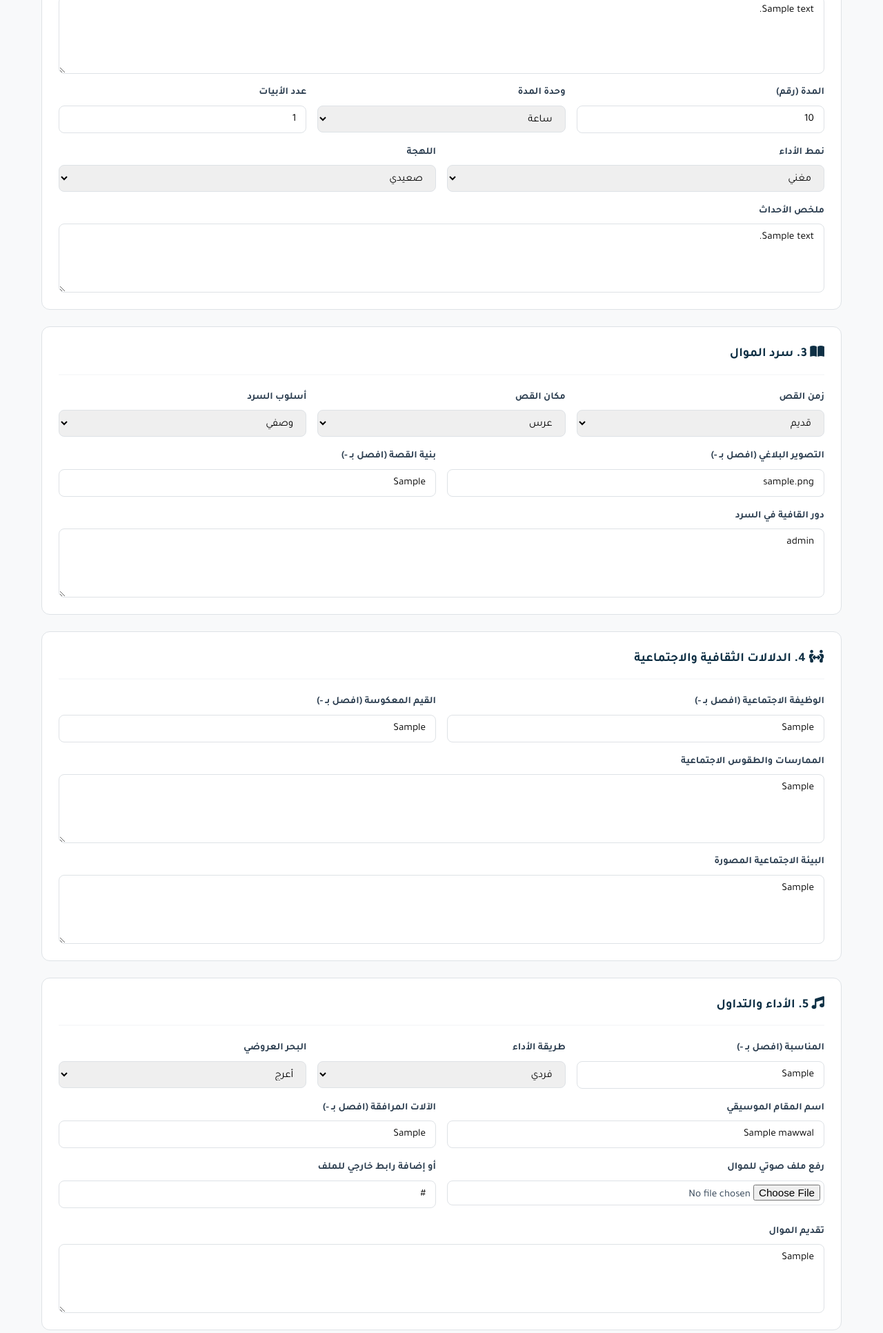
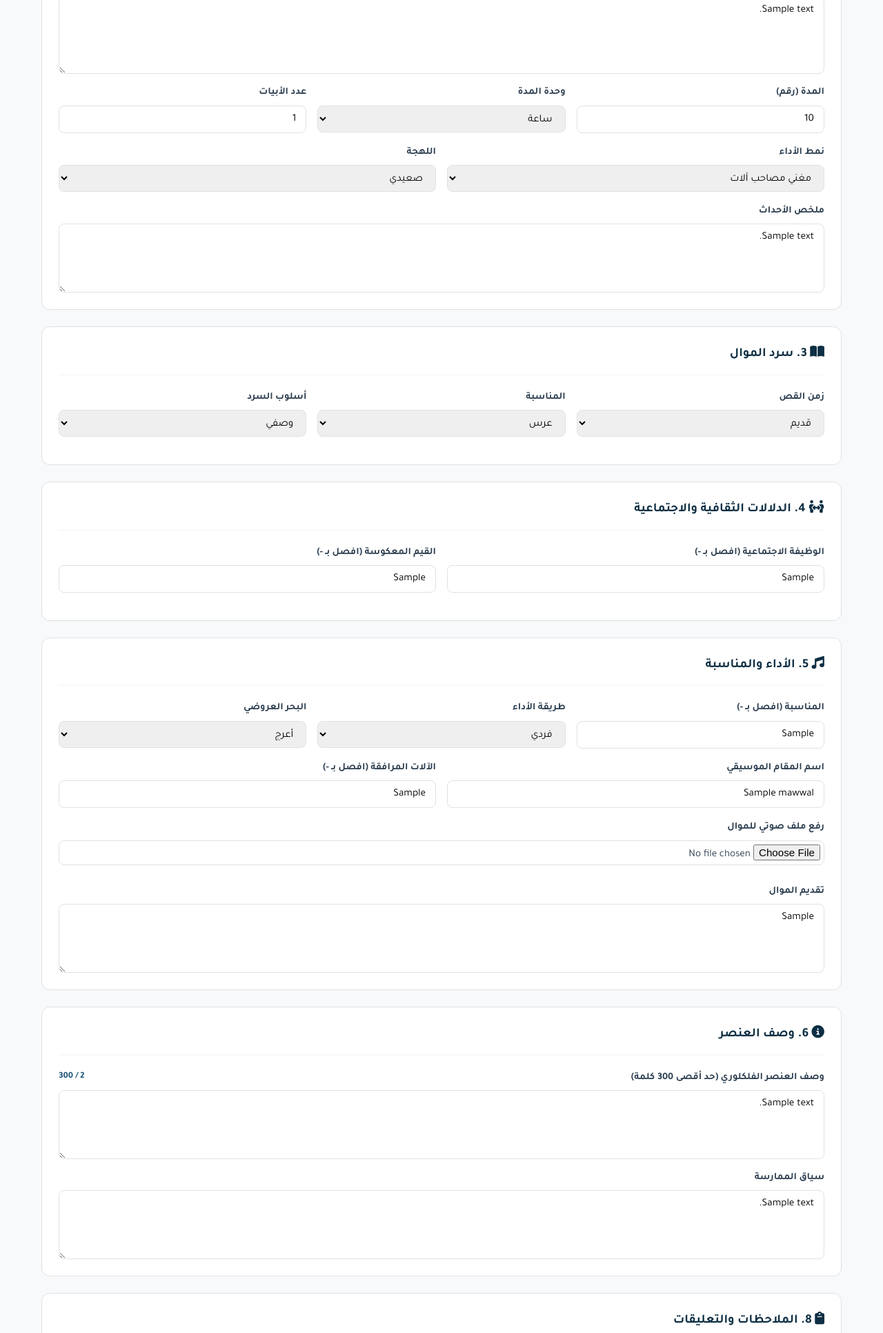
Before and after one commit to MahmoudElmasrrrrry/Folklore-System, a Node server app: page /admin/mawwal/edit/600000000000000000000001 in a window 1280 px wide. Shown: the part 563-2495 px from the top of the page at 69% size. Run offline with Node 20, Linux system fonts and the light colour scheme; a user stored in the database is signed in; tables that the repository leaves empty hold one stand-in row (values such as "Sample post"); some libraries are stand-ins or nearby versions.

Commit message:
feat: Edit some point in the mawwal model that the client wanted some fix in the site

```diff
--- a/models/mawwal.model.js
+++ b/models/mawwal.model.js
@@ -22,7 +22,7 @@ const mawwalSchema = new Schema(
 
     mawwalType: {
       type: String,
-      enum: ["قصصي", "غنائي", "ملحمي"],
+      enum: ["قصصي", "غنائي"],
       required: true,
     },
 
@@ -47,7 +47,7 @@ const mawwalSchema = new Schema(
 
     performanceMode: {
       type: String,
-      enum: ["مغني", "ملقن"],
+      enum: ["مغني مصاحب آلات", "مغني بدون آلات", "سرد"],
     },
 
     dialect: {
@@ -66,7 +66,7 @@ const mawwalSchema = new Schema(
     //  3 سرد الموال
     narrationTime: {
       type: String,
-      enum: ["قديم", "غير محدد", "حديث"],
+      enum: ["قديم", "غير محدد"],
     },
 
     narrationPlace: {
@@ -76,20 +76,9 @@ const mawwalSchema = new Schema(
 
     narrativeStyle: {
       type: String,
-      enum: ["وصفي", "حواري", "ملحمي"],
+      enum: ["وصفي", "حواري"],
     },
 
-    rhetoricalImagery: {
-      type: [String],
-      default: [],
-    },
-
-    rhymeRoleInNarration: String,
-
-    storyStructure: {
-      type: [String],
-      default: [],
-    },
 
     //  4 الدلالات الثقافية والاجتماعية
     socialFunction: {
@@ -98,14 +87,10 @@ const mawwalSchema = new Schema(
       default: [],
     },
 
-    socialPracticesAndRituals: String,
-
     reflectedValues: {
       type: [String],
       default: [],
     },
-
-    depictedSocialEnvironment: String,
 
     //  5 الأداء والتداول
     occasion: {
@@ -143,17 +128,9 @@ const mawwalSchema = new Schema(
 
     practiceContext: String,
 
-    //  7 مشاركة المجتمع المحلي
-    supportingInstitutions: {
-      type: [String],
-      default: [],
-    },
 
-    communityDocumentationEngagement: String,
 
-    narrationVariants: String,
-
-    //  8 الملاحظات والتعليقات
+    //  7 الملاحظات والتعليقات
     researcherNotes: String,
 
     geographicSpread: String,
@@ -163,7 +140,7 @@ const mawwalSchema = new Schema(
       default: [],
     },
 
-    //  9 خصائص العنصر
+    //  8 خصائص العنصر
     currentStatus: String,
 
 
--- a/views/mawwal/edit.ejs
+++ b/views/mawwal/edit.ejs
@@ -21,12 +21,11 @@
                     <option value="">اختر النوع</option>
                     <option  <%= mawwal.mawwalType === 'قصصي' ? 'selected' : '' %>>قصصي</option>
                     <option  <%= mawwal.mawwalType === 'غنائي' ? 'selected' : '' %>>غنائي</option>
-                    <option  <%= mawwal.mawwalType === 'ملحمي' ? 'selected' : '' %>>ملحمي</option>
                 </select>
             </div>
             <div class="form-group">
                 <label>التصنيف الموضوعي (افصل بـ -)</label>
-                <input type="text" name="thematicClassification" class="form-control" placeholder="بطولة - ملحمي" value="<%= (mawwal.thematicClassification || []).join(' - ') %>">
+                <input type="text" name="thematicClassification" class="form-control" placeholder="بطولة - متعدد القيم" value="<%= (mawwal.thematicClassification || []).join(' - ') %>">
             </div>
         </div>
     </div>
@@ -62,8 +61,9 @@
                 <label>نمط الأداء</label>
                 <select name="performanceMode" class="form-control">
                     <option value="">اختر النمط</option>
-                    <option  <%= mawwal.performanceMode === 'مغني' ? 'selected' : '' %>>مغني</option>
-                    <option  <%= mawwal.performanceMode === 'ملقن' ? 'selected' : '' %>>ملقن</option>
+                    <option  <%= mawwal.performanceMode === 'مغني مصاحب آلات' ? 'selected' : '' %>>مغني مصاحب آلات</option>
+                    <option  <%= mawwal.performanceMode === 'مغني بدون آلات' ? 'selected' : '' %>>مغني بدون آلات</option>
+                    <option  <%= mawwal.performanceMode === 'سرد' ? 'selected' : '' %>>سرد</option>
                 </select>
             </div>
             <div class="form-group">
@@ -91,11 +91,10 @@
                     <option value="">اختر الزمن</option>
                     <option  <%= mawwal.narrationTime === 'قديم' ? 'selected' : '' %>>قديم</option>
                     <option  <%= mawwal.narrationTime === 'غير محدد' ? 'selected' : '' %>>غير محدد</option>
-                    <option  <%= mawwal.narrationTime === 'غير مجدد' ? 'selected' : '' %>>غير مجدد</option>
                 </select>
             </div>
             <div class="form-group">
-                <label>مكان القص</label>
+                <label>المناسبة</label>
                 <select name="narrationPlace" class="form-control">
                     <option value="">اختر المكان</option>
                     <option  <%= mawwal.narrationPlace === 'عرس' ? 'selected' : '' %>>عرس</option>
@@ -108,23 +107,8 @@
                     <option value="">اختر الأسلوب</option>
                     <option  <%= mawwal.narrativeStyle === 'وصفي' ? 'selected' : '' %>>وصفي</option>
                     <option  <%= mawwal.narrativeStyle === 'حواري' ? 'selected' : '' %>>حواري</option>
-                    <option  <%= mawwal.narrativeStyle === 'ملحمي' ? 'selected' : '' %>>ملحمي</option>
                 </select>
             </div>
-        </div>
-        <div class="form-row">
-            <div class="form-group">
-                <label>التصوير البلاغي (افصل بـ -)</label>
-                <input type="text" name="rhetoricalImagery" class="form-control" placeholder="تشبيه - استعارة" value="<%= (mawwal.rhetoricalImagery || []).join(' - ') %>">
-            </div>
-            <div class="form-group">
-                <label>بنية القصة (افصل بـ -)</label>
-                <input type="text" name="storyStructure" class="form-control" placeholder="بداية - عقدة - ذروة" value="<%= (mawwal.storyStructure || []).join(' - ') %>">
-            </div>
-        </div>
-        <div class="form-group" style="margin-top: 15px;">
-            <label>دور القافية في السرد</label>
-            <textarea name="rhymeRoleInNarration" class="form-control" rows="2"><%= mawwal.rhymeRoleInNarration || '' %></textarea>
         </div>
     </div>
 
@@ -141,19 +125,11 @@
                 <input type="text" name="reflectedValues" class="form-control" placeholder="الكرم - الشجاعة" value="<%= (mawwal.reflectedValues || []).join(' - ') %>">
             </div>
         </div>
-        <div class="form-group" style="margin-top: 15px;">
-            <label>الممارسات والطقوس الاجتماعية</label>
-            <textarea name="socialPracticesAndRituals" class="form-control" rows="2"><%= mawwal.socialPracticesAndRituals || '' %></textarea>
-        </div>
-        <div class="form-group" style="margin-top: 15px;">
-            <label>البيئة الاجتماعية المصورة</label>
-            <textarea name="depictedSocialEnvironment" class="form-control" rows="2"><%= mawwal.depictedSocialEnvironment || '' %></textarea>
-        </div>
     </div>
 
     <!-- 5. الأداء والتداول -->
     <div class="form-section">
-        <h2 class="form-section-title"><i class="fa-solid fa-music"></i> 5. الأداء والتداول</h2>
+        <h2 class="form-section-title"><i class="fa-solid fa-music"></i> 5. الأداء والمناسبة</h2>
         <div class="form-row">
             <div class="form-group">
                 <label>المناسبة (افصل بـ -)</label>
@@ -191,10 +167,6 @@
                 <label>رفع ملف صوتي للموال</label>
                 <input type="file" name="audioFile" class="form-control" accept="audio/*" style="padding: 5px;">
             </div>
-            <div class="form-group">
-                <label>أو إضافة رابط خارجي للملف</label>
-                <input type="text" name="audioUrl" class="form-control" placeholder="/uploads/... أو https://..." value="<%= mawwal.melodyAndMaqam?.audioUrl || '' %>">
-            </div>
         </div>
         <div class="form-group" style="margin-top: 15px;">
             <label>تقديم الموال</label>
@@ -215,26 +187,7 @@
         </div>
     </div>
 
-    <!-- 7. مشاركة المجتمع -->
-    <div class="form-section">
-        <h2 class="form-section-title"><i class="fa-solid fa-handshake"></i> 7. مشاركة المجتمع المحلي</h2>
-        <div class="form-row">
-            <div class="form-group">
-                <label>المؤسسات الداعمة (افصل بـ -)</label>
-                <input type="text" name="supportingInstitutions" class="form-control" value="<%= (mawwal.supportingInstitutions || []).join(' - ') %>">
-            </div>
-        </div>
-        <div class="form-group" style="margin-top: 15px;">
-            <label>مشاركة المجتمع في التوثيق</label>
-            <textarea name="communityDocumentationEngagement" class="form-control" rows="2"><%= mawwal.communityDocumentationEngagement || '' %></textarea>
-        </div>
-        <div class="form-group" style="margin-top: 15px;">
-            <label>تنوع الروايات (Variants)</label>
-            <textarea name="narrationVariants" class="form-control" rows="2"><%= mawwal.narrationVariants || '' %></textarea>
-        </div>
-    </div>
-
-    <!-- 8. الملاحظات والتعليقات -->
+    <!-- 7. الملاحظات والتعليقات -->
     <div class="form-section">
         <h2 class="form-section-title"><i class="fa-solid fa-clipboard"></i> 8. الملاحظات والتعليقات</h2>
         <div class="form-row">
@@ -253,7 +206,7 @@
         </div>
     </div>
 
-    <!-- 9. خصائص أخرى -->
+    <!-- 8. خصائص أخرى -->
     <div class="form-section">
         <h2 class="form-section-title"><i class="fa-solid fa-star"></i> 9. خصائص العنصر</h2>
         <div class="form-group">
```
Also changed, not shown: views/mawwal/add.ejs (+8 -55 lines).
